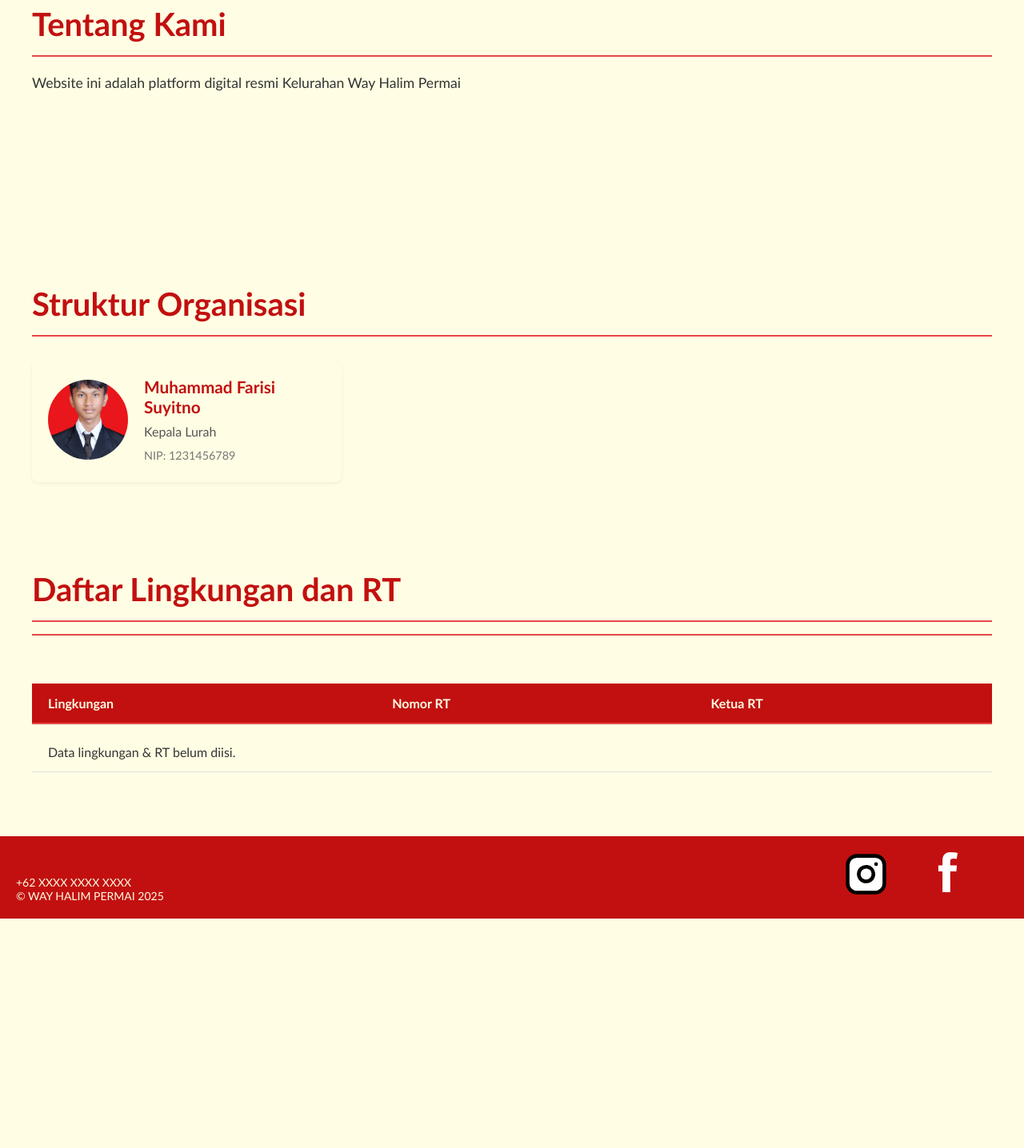
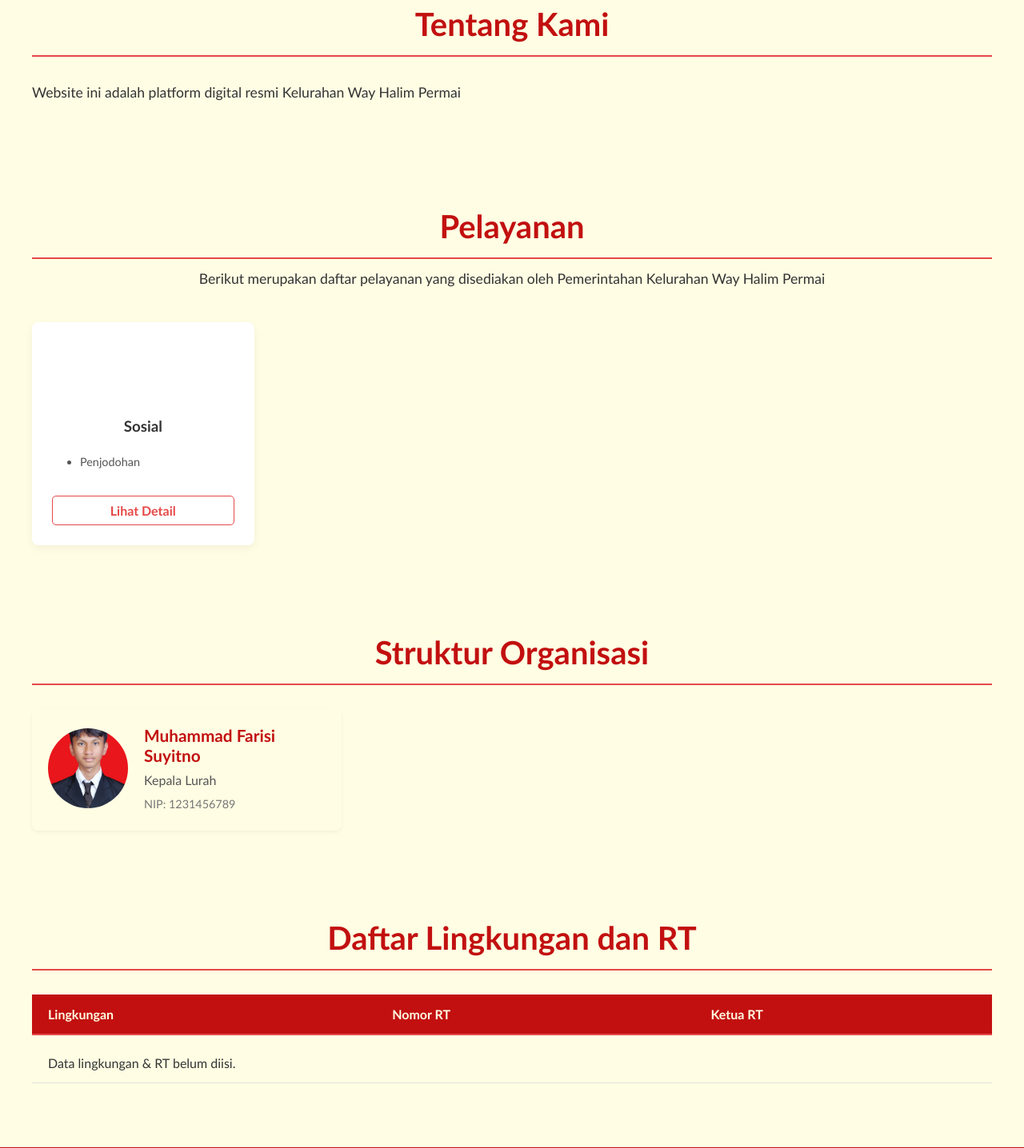
Before and after one commit to IcniP/projek_desa, a Django app: page /profil-desa/ in a window 1280 px wide. Shown: the part 134-1570 px from the top of the page at 80% size. Before the commit the page ends 1283 px from the top, so only its background shows below. Run offline with Django 5.2, Linux system fonts and the light colour scheme; data comes from the database, SQL or seed files in the repository; both versions use the stored data as it was after the commit; data that the repository does not hold is empty; some libraries are stand-ins or nearby versions; some web fonts are replaced.

Commit message:
rapihin bagian profil desa dan umkm

```diff
--- a/profil/models.py
+++ b/profil/models.py
@@ -46,3 +46,25 @@ class Galeri(models.Model):
 
     def __str__(self):
         return self.keterangan
+
+class KategoriLayanan(models.Model):
+    nama_kategori = models.CharField(max_length=100)
+    # Kita pakai TextField untuk menyimpan kode SVG ikon
+    icon_svg = models.TextField(blank=True, null=True, help_text="Tempelkan kode SVG ikon di sini")
+
+    class Meta:
+        verbose_name_plural = "Kategori Layanan"
+
+    def __str__(self):
+        return self.nama_kategori
+
+class Layanan(models.Model):
+    kategori = models.ForeignKey(KategoriLayanan, related_name='layanan_list', on_delete=models.CASCADE)
+    nama_layanan = models.CharField(max_length=200)
+    deskripsi_lengkap = models.TextField()
+
+    class Meta:
+        verbose_name_plural = "Layanan"
+
+    def __str__(self):
+        return self.nama_layanan
--- a/profil/templates/profil/base.html
+++ b/profil/templates/profil/base.html
@@ -5,6 +5,8 @@
     <meta charset="UTF-8">
     <meta name="viewport" content="width=device-width, initial-scale=1.0">
     <title>{% block title %}Way Halim Permai{% endblock %}</title>
+
+    <link rel="stylesheet" href="https://cdn.jsdelivr.net/npm/@fancyapps/ui@5/dist/fancybox/fancybox.css" />
 
     <link type="text/css" rel="stylesheet" href="{% static 'css/style.css' %}?v=1.1" />
 
@@ -20,7 +22,6 @@
                 <a href="{% url 'homepage' %}">
                     <img src="{% static 'assets/logo.png' %}" alt="Logo">
                 </a>
-
                 <a href="{% url 'homepage' %}">beranda</a>
                 <a href="{% url 'profil_lengkap' %}">profil desa</a>
                 <a href="{% url 'berita_terbaru' %}">Berita</a> <a href="{% url 'galeri' %}">galeri</a>
@@ -54,5 +55,10 @@
         </div>
     </footer>
 
+    <script src="https://cdn.jsdelivr.net/npm/@fancyapps/ui@5/dist/fancybox/fancybox.umd.js"></script>
+    <script>
+      Fancybox.bind("[data-fancybox]", {}); // Inisialisasi FancyBox
+    </script>
+
 </body>
 </html>
--- a/profil/templates/profil/halaman_profil_lengkap.html
+++ b/profil/templates/profil/halaman_profil_lengkap.html
@@ -8,7 +8,6 @@
 
     <style>
         .profil-section {
-            /* DIUBAH DARI --warna-kartu MENJADI PUTIH */
             background-color: var(--warna-putih);
             margin-bottom: 30px;
             padding: 40px;
@@ -19,37 +18,81 @@
             font-size: 2.5em;
             border-bottom: 2px solid var(--warna-aksen);
             padding-bottom: 15px;
+            text-align: center;
         }
         .profil-section p {
             font-size: 1.1em;
             line-height: 1.7;
         }
+
+        .profil-subtitle {
+            text-align: center;
+            max-width: 800px;
+            margin: 0 auto 30px auto;
+        }
+
+        .no-border {
+            border-bottom: none !important;
+        }
+
+        .pejabat-card {
+            display: flex;
+            align-items: center;
+            background-color: var(--warna-putih);
+            padding: 20px;
+            border-radius: 8px;
+            box-shadow: 0 2px 5px rgba(0,0,0,0.05);
+            text-align: left;
+        }
     </style>
 {% endblock %}
 
 {% block content %}
+
 <div class="profil-section">
     {% if tentang_kami %}
         <h1>{{ tentang_kami.judul }}</h1>
-        <p>{{ tentang_kami.konten|linebreaks }}</p>
+        <p class="profil-subtitle">
+            {{ tentang_kami.konten|linebreaks }}
+        </p>
     {% endif %}
 </div>
 
 <div class="profil-section">
-    {% if pelayanan %}
-        <h1>{{ pelayanan.judul }}</h1>
-        <p>{{ pelayanan.konten|linebreaks }}</p>
-    {% endif %}
+    <h1>Pelayanan</h1>
+    <p class="profil-subtitle" style="margin-top: 10px; margin-bottom: 40px;">
+        Berikut merupakan daftar pelayanan yang disediakan oleh Pemerintahan Kelurahan Way Halim Permai
+    </p>
+    <div class="layanan-grid" style="display: grid; grid-template-columns: repeat(auto-fill, minmax(250px, 1fr)); gap: 30px; justify-content: center;">
+        {% for kategori in semua_kategori %}
+        <div class="layanan-card" style="background: #fff; border-radius: 8px; box-shadow: 0 4px 12px rgba(0,0,0,0.05); padding: 25px; text-align: center; display: flex; flex-direction: column;">
+            <div class="layanan-icon" style="color: var(--warna-aksen); width: 60px; height: 60px; margin: 0 auto 15px auto;">
+                {{ kategori.icon_svg|safe }}
+            </div>
+            <h3 style="font-weight: 600; margin-bottom: 10px;">{{ kategori.nama_kategori }}</h3>
+            <div style="flex-grow: 1; text-align: left; padding-left: 15px; margin-bottom: 20px;">
+                <ul style="font-size: 0.9em; color: #555; padding-left: 20px;">
+                    {% for layanan in kategori.layanan_list.all|slice:":3" %}
+                        <li>{{ layanan.nama_layanan }}</li>
+                    {% empty %}
+                        <li style="list-style: none;">-</li>
+                    {% endfor %}
+                </ul>
+            </div>
+            <a href="{% url 'layanan_detail' kategori_id=kategori.pk %}" style="border: 1px solid var(--warna-aksen); color: var(--warna-aksen); padding: 8px 15px; border-radius: 5px; text-decoration: none; font-weight: 600; margin-top: auto;">
+                Lihat Detail
+            </a>
+        </div>
+        {% endfor %}
+    </div>
 </div>
 
 <div class="profil-section">
     <h1>Struktur Organisasi</h1>
+
     <div class="struktur-organisasi-grid" style="display: grid; grid-template-columns: repeat(auto-fill, minmax(350px, 1fr)); gap: 20px; margin-top: 30px;">
         {% for pejabat in semua_pejabat %}
-
-        <div class="pejabat-card" style="display: flex; align-items: center; background-color: var(--warna-putih); padding: 20px; border-radius: 8px; box-shadow: 0 2px 5px rgba(0,0,0,0.05);">
-
-            <div class="pejabat-foto" style="flex-shrink: 0; margin-right: 20px;">
+        <div class="pejabat-card"> <div class="pejabat-foto" style="flex-shrink: 0; margin-right: 20px;">
                 {% if pejabat.foto %}
                     <img src="{{ pejabat.foto.url }}" alt="{{ pejabat.nama }}" style="width: 100px; height: 100px; object-fit: cover; border-radius: 50%;">
                 {% else %}
@@ -65,15 +108,14 @@
             </div>
         </div>
         {% empty %}
-        <p style="grid-column: 1 / -1;">Data struktur organisasi belum diisi.</p>
+        <p style="grid-column: 1 / -1; text-align: center;">Data struktur organisasi belum diisi.</p>
         {% endfor %}
     </div>
 </div>
 
 <div class="profil-section">
-    <div class="page-title-container" style="border-bottom: 2px solid var(--warna-aksen);">
-        <h1>Daftar Lingkungan dan RT</h1>
-    </div>
+    <h1>Daftar Lingkungan dan RT</h1>
+
     <div class="table-container" style="border: none; padding: 0;">
         <table>
             <thead>
--- a/profil/urls.py
+++ b/profil/urls.py
@@ -5,6 +5,7 @@ from . import views
 urlpatterns = [
     path('', views.index, name='homepage'),
     path('profil-desa/', views.halaman_profil_lengkap, name='profil_lengkap'),
+    path('pelayanan/<int:kategori_id>/', views.layanan_detail, name='layanan_detail'),
     path('galeri/', views.galeri, name='galeri'),
     path('hubungi-kami/', views.hubungi_kami, name='hubungi_kami'),
 ]
--- a/profil/views.py
+++ b/profil/views.py
@@ -1,6 +1,6 @@
 # profil/views.py
 from django.shortcuts import render, get_object_or_404
-from .models import Profil, StrukturOrganisasi, LingkunganRT, Galeri
+from .models import Profil, StrukturOrganisasi, LingkunganRT, Galeri , KategoriLayanan, Layanan
 from berita.models import Berita
 from django.db.models import Q
 
@@ -9,30 +9,39 @@ def index(request):
     context = {'berita_terbaru': berita_terbaru}
     return render(request, 'profil/index.html', context)
 
-# ===== INI FUNGSI YANG KITA PAKAI =====
 def halaman_profil_lengkap(request):
     try:
         tentang_kami = Profil.objects.get(judul__icontains="Tentang Kami")
     except Profil.DoesNotExist:
         tentang_kami = None
-    try:
-        pelayanan = Profil.objects.get(judul__icontains="Pelayanan")
-    except Profil.DoesNotExist:
-        pelayanan = None
+    semua_kategori = KategoriLayanan.objects.all()
+    semua_pejabat = StrukturOrganisasi.objects.all()
 
-    semua_pejabat = StrukturOrganisasi.objects.all()
     semua_rt = LingkunganRT.objects.all()
 
     context = {
         'tentang_kami': tentang_kami,
-        'pelayanan': pelayanan,
+        'semua_kategori': semua_kategori,
         'semua_pejabat': semua_pejabat,
         'semua_rt': semua_rt,
     }
+
     return render(request, 'profil/halaman_profil_lengkap.html', context)
-# ===== AKHIR FUNGSI PROFIL LENGKAP =====
 
-# Sisa views lainnya (tetap ada)
+def layanan_detail(request, kategori_id):
+    # 1. Ambil kategori yang diklik (misal: "Administrasi")
+    kategori = get_object_or_404(KategoriLayanan, pk=kategori_id)
+
+    # 2. Ambil semua layanan yang terkait dengan kategori itu
+    daftar_layanan = Layanan.objects.filter(kategori=kategori)
+
+    context = {
+        'kategori': kategori,
+        'daftar_layanan': daftar_layanan,
+    }
+    # 3. Kirim data ke template BARU
+    return render(request, 'profil/layanan_detail.html', context)
+
 def galeri(request):
     query = request.GET.get('q')
     semua_berita = Berita.objects.all()
```
Also changed, not shown: profil/admin.py (+16 -2 lines), profil/templates/profil/layanan_detail.html (added, +34 -0 lines), umkm/templates/umkm/umkm_detail.html (+10 -4 lines), db.sqlite3, profil/migrations/0007_kategorilayanan_layanan.py (added).
